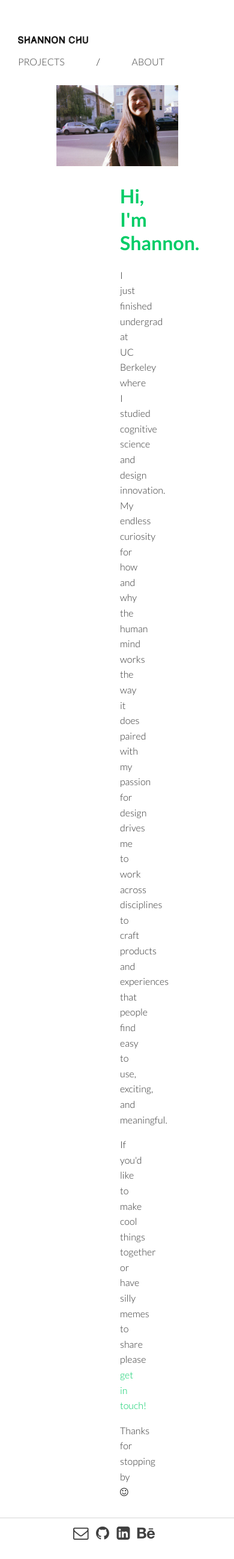
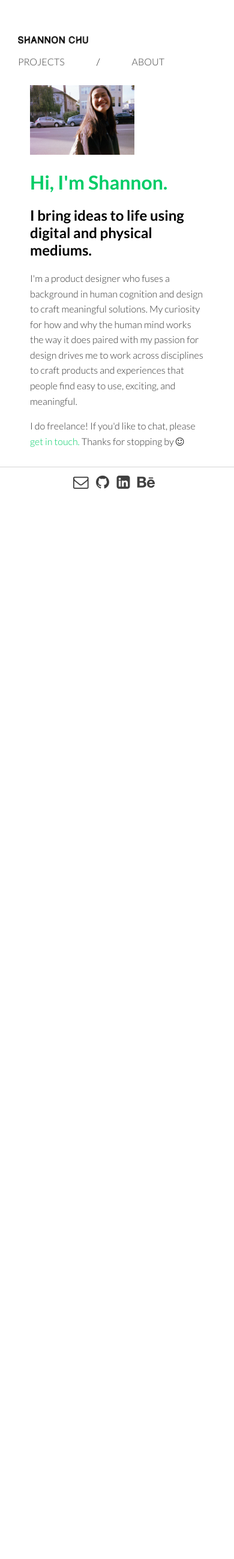
Before and after one commit to shannonchu/shannonchu.github.io, a Jekyll site: the page built from about.html, in a window 390 px wide. Shown: the whole page at 60% size. Built offline with Jekyll 4.4.1, drawn with Linux system fonts in a browser that asks for light colours; nearby versions of some CDN libraries; after the commit the page ends 900 px from its top, so only the background shows below that.

Commit message:
responsiveness adjustments

```diff
--- a/about.html
+++ b/about.html
@@ -1,17 +1,15 @@
 ---
 layout: default
 ---
-<div class="about-me portfolio-piece">
+<div class="about-me">
   <body>
-    <img src="/images/me.jpg"/ width="70%">
+    <img src="/images/me.jpg"/ width="60%">
     <h1>Hi, I'm Shannon.</h1>
-
+    <h2>I bring ideas to life using digital and physical mediums.</h2>
     <p>
-    I just finished undergrad at UC Berkeley where I studied cognitive science and design innovation. My endless curiosity for how and why the human mind works the way it does paired with my passion for design drives me to work across disciplines to craft products and experiences that people find easy to use, exciting, and meaningful.
+      I'm a product designer who fuses a background in human cognition and design to craft meaningful solutions. My curiosity for how and why the human mind works the way it does paired with my passion for design drives me to work across disciplines to craft products and experiences that people find easy to use, exciting, and meaningful.
     </p>
 
-    <p>If you'd like to make cool things together or have silly memes to share please <a class="links" href="mailto:shannonchu@berkeley.edu">get in touch!</a></p>
-
-    <p>Thanks for stopping by <i class="fa fa-smile-o"></i> </p>
+    <p>I do freelance! If you'd like to chat, please <a class="links" href="mailto:shannonchu@berkeley.edu">get in touch.</a> Thanks for stopping by <i class="fa fa-smile-o"></i> </p>
   </body>
 </div>
--- a/css/main.css
+++ b/css/main.css
@@ -177,7 +177,11 @@ figcaption h2, h4 {
 /*responsive*/
 /*ipad view*/
 @media only screen and (min-device-width: 768px) and (max-width: 1024px) {
-  .portfolio-piece h4, h3, h2, h1, p {
+  .portfolio-piece h4,
+  .portfolio-piece h3,
+  .portfolio-piece h2,
+  .portfolio-piece h1,
+  .portfolio-piece p {
     padding: 0px;
   }
   ul.photo-grid {
@@ -210,8 +214,16 @@ figcaption h2, h4 {
 
 /*iphone 5*/
 @media only screen and (min-device-width: 320px) and (max-device-width: 568px) {
+/*index stacked view*/
   .projects img {
     width: 96%;
+    padding-bottom: 20px;
+  }
+  .projects p {
+    font-size: 3.0em;
+  }
+  .projects h2 {
+    font-size: 4.5em;
   }
   ul.photo-grid {
     padding: 30px;
@@ -222,9 +234,31 @@ figcaption h2, h4 {
     width: 100%;
     margin-right: 10px;
   }
-  .portfolio-piece h4, h3, h2, p {
-    padding: 0px;
+/*about me page*/
+  .about-me img {
+    width: 100%;
+  }
+/*text adjustments*/
+  .portfolio-piece h4,
+  .portfolio-piece h3,
+  .portfolio-piece h2,
+  .about-me p {
+    padding: 0;
+    font-size: 1.5em;
+  }
+  .about-me h2 {
+    padding: 0;
     font-size: 3.0em;
+  }
+  .portfolio-piece p {
+    text-align: left;
+    line-height: 1.75em;
+    padding: 0;
+  }
+  .portfolio-piece h1,
+  .about-me h1 {
+    padding: 0;
+    font-size: 4.0em;
   }
   body{
     width: 100%;
@@ -242,38 +276,3 @@ figcaption h2, h4 {
     margin-left: 30px;
   }
 }
-
-/*iphone 6*/
-@media only screen and (min-device-width: 375px) and (max-device-width: 667px)  {
-  .projects img {
-    width: 96%;
-    padding-bottom: 20px;
-  }
-  ul.photo-grid {
-    padding: 30px;
-  }
-  .img-wrap {
-    vertical-align: top;
-    display: inline-block;
-    width: 100%;
-    margin-right: 10px;
-  }
-  .portfolio-piece h4, h3, h2, h1, p {
-    padding: 0px;
-  }
-  body{
-    width: 100%;
-  }
-  .header-img {
-    margin-left: 30px;
-    padding-top: 30px;
-    width: 90%;
-  }
-  nav ul, footer ul {
-    font-size: 3.0em;
-  }
-  nav ul li {
-    display: inline;
-    margin-left: 30px;
-  }
-}
```
